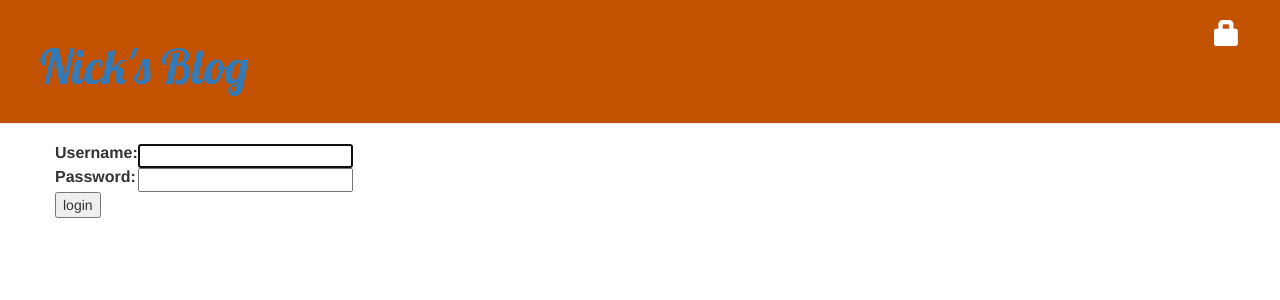
After one commit to nicholasmjtsai/my-first-blog, a Django app: page /accounts/login/?next=/post/1/edit/ in a window 1280 px wide. The commit adds this page. Shown: the top 300 px of the page. Run offline with Django 3.2, Linux system fonts and the light colour scheme; some libraries are stand-ins or nearby versions.

Commit message:
add authentication for edit

```diff
--- a/blog/static/css/blog.css
+++ b/blog/static/css/blog.css
@@ -33,7 +33,7 @@ h1, h2, h3, h4 {
 .top-menu, .top-menu:hover, .top-menu:visited {
     color: #ffffff;
     float: right;
-    font-size: 26pt;
+    font-size: 26px;
     margin-right: 20px;
 }
 
--- a/blog/templates/blog/base.html
+++ b/blog/templates/blog/base.html
@@ -11,7 +11,11 @@
     <body>
         <div class="page-header">
             {% if user.is_authenticated %}
-            <a href="{% url 'post_new' %}" class="top-menu"><span class="glyphicon glyphicon-plus"></span></a>
+                <a href="{% url 'post_draft_list' %}" class="top-menu"><span class="glyphicon glyphicon-edit"></span></a>
+                <a href="{% url 'post_new' %}" class="top-menu"><span class="glyphicon glyphicon-plus"></span></a>
+                <p class="top-menu">Hello {{ user.username }} <small>(<a href="{% url 'logout' %}">Log out</a>)</small></p>
+            {% else %}
+                <a href="{% url 'login' %}" class="top-menu"><span class="glyphicon glyphicon-lock"></span></a>
             {% endif %}
             <h1><a href="/">Nick's Blog</a></h1>
         </div>
--- /dev/null
+++ b/blog/templates/registration/login.html
@@ -0,0 +1,23 @@
+{% extends "blog/base.html" %}
+
+{% block content %}
+    {% if form.errors %}
+        <p>Your username and password didn't match. Please try again.</p>
+    {% endif %}
+
+    <form method="post" action="{% url 'login' %}">
+    {% csrf_token %}
+        <table>
+            <tr>
+                <td>{{ form.username.label_tag }}</td>
+                <td>{{ form.username }}</td>
+            </tr>
+            <tr>
+                <td>{{ form.password.label_tag }}</td>
+                <td>{{ form.password }}</td>
+            </tr>
+        </table>
+        <input type="submit" value="login" />
+        <input type="hidden" name="next" value="{{ next }}" />
+
+{% endblock %}
--- a/blog/urls.py
+++ b/blog/urls.py
@@ -6,4 +6,7 @@ urlpatterns = [
         path('post/<int:pk>/', views.post_detail, name='post_detail'),
         path('post/new/', views.post_new, name='post_new'),
         path('post/<int:pk>/edit/', views.post_edit, name='post_edit'),
+        path('drafts/', views.post_draft_list, name='post_draft_list'),
+        path('post/<pk>/publish/', views.post_publish, name='post_publish'),
+        path('post/<pk>/remove/', views.post_remove, name='post_remove'),
         ]
--- a/mysite/settings.py
+++ b/mysite/settings.py
@@ -120,3 +120,4 @@ USE_TZ = True
 
 STATIC_URL = '/static/'
 STATIC_ROOT = os.path.join(BASE_DIR, 'static')
+LOGIN_REDIRECT_URL = '/'
--- a/mysite/urls.py
+++ b/mysite/urls.py
@@ -15,8 +15,11 @@ Including another URLconf
 """
 from django.contrib import admin
 from django.urls import path, include
+from django.contrib.auth import views
 
 urlpatterns = [
     path('admin/', admin.site.urls),
+    path('accounts/login/', views.LoginView.as_view(), name='login'),
+    path('accounts/logout/', views.LogoutView.as_view(next_page='/'), name='logout'),
     path('', include('blog.urls')),
 ]
```
Also changed, not shown: blog/templates/blog/post_detail.html (+10 -4 lines), blog/templates/blog/post_draft_list.html (added, +11 -0 lines), blog/views.py (+21 -0 lines), 1 other file.
